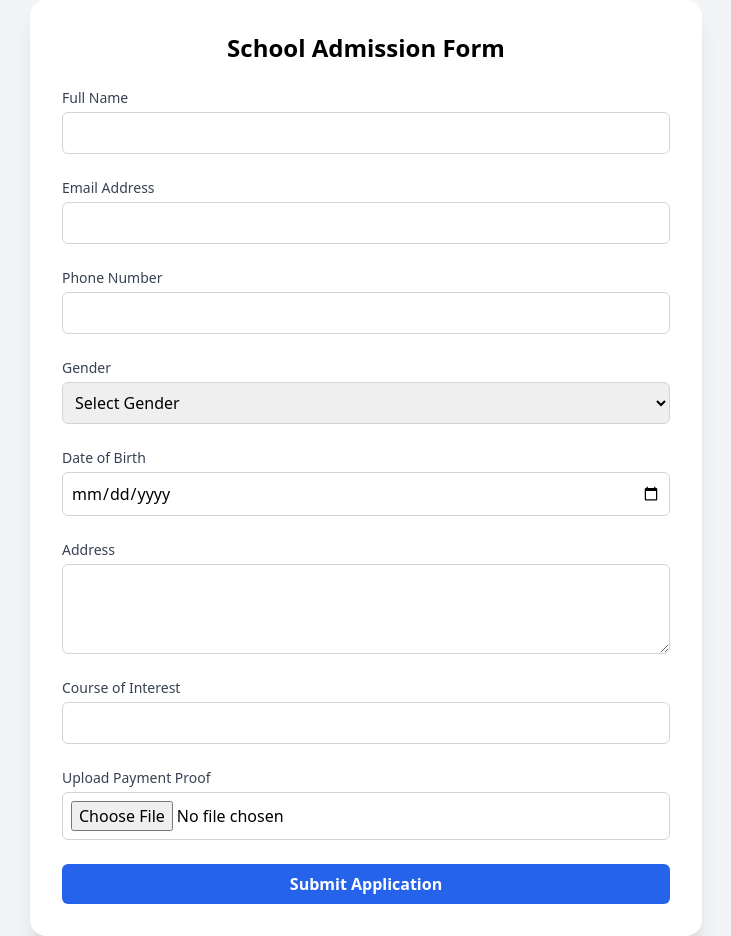
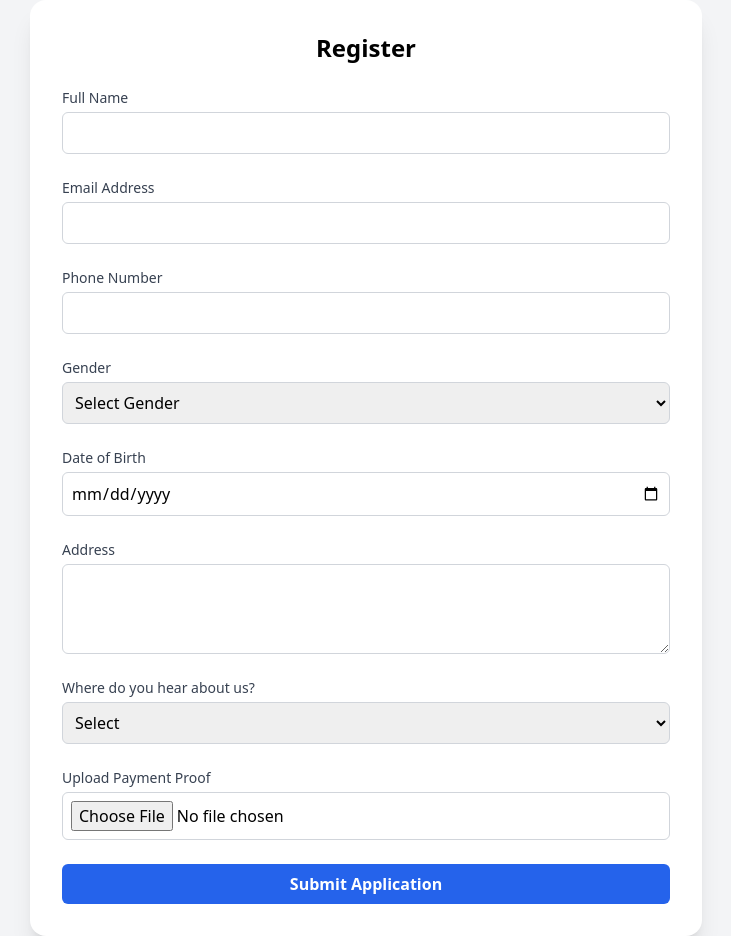
Before and after one commit to Yusufiabichi/School-Portal, a React (Vite) app: page /RegistrationPage in a window 1280 px wide. Shown: the whole page, without its empty margins (274-1005 px from the left). Built offline with nearby package versions, Linux system fonts and the light colour scheme.

Commit message:
Guardian page

```diff
--- a/src/pages/ApplicationPage.jsx
+++ b/src/pages/ApplicationPage.jsx
@@ -1,10 +1,13 @@
-import React, { useState } from 'react';
+import React, { useState } from "react";
 
 const PersonalInformation = ({ formData, handleChange }) => (
   <div className="space-y-6">
     <h2 className="text-xl font-bold">Personal Information</h2>
     <div>
-      <label htmlFor="fullName" className="block text-sm font-medium text-gray-700">
+      <label
+        htmlFor="fullName"
+        className="block text-sm font-medium text-gray-700"
+      >
         Full Name
       </label>
       <input
@@ -19,7 +22,10 @@ const PersonalInformation = ({ formData, handleChange }) => (
       />
     </div>
     <div>
-      <label htmlFor="email" className="block text-sm font-medium text-gray-700">
+      <label
+        htmlFor="email"
+        className="block text-sm font-medium text-gray-700"
+      >
         Email Address
       </label>
       <input
@@ -34,7 +40,10 @@ const PersonalInformation = ({ formData, handleChange }) => (
       />
     </div>
     <div>
-      <label htmlFor="phoneNumber" className="block text-sm font-medium text-gray-700">
+      <label
+        htmlFor="phoneNumber"
+        className="block text-sm font-medium text-gray-700"
+      >
         Phone Number
       </label>
       <input
@@ -49,7 +58,27 @@ const PersonalInformation = ({ formData, handleChange }) => (
       />
     </div>
 
-
+    <div>
+      <label
+        htmlFor="course-of-interest"
+        className="block text-sm font-medium text-gray-700"
+      >
+        Course Of Interest
+      </label>
+      <select
+        name="course-of-interest"
+        id="course-of-interest"
+        value={formData.courseOfInterest}
+        onChange={handleChange}
+        required
+        className="mt-1 block w-full p-2 border border-gray-300 rounded-md focus:outline-none focus:ring-2 focus:ring-blue-500"
+      >
+        <option value="">Select Course</option>
+        <option value="Public-health">Public Health</option>
+        <option value="Midwifery">Midwifery</option>
+        <option value="CHEW">CHEW</option>
+      </select>
+    </div>
   </div>
 );
 
@@ -57,10 +86,14 @@ const AcademicRecords = ({ formData, handleChange }) => (
   <div className="space-y-6">
     <h2 className="text-xl font-bold">Academic Records</h2>
     <div>
-      <label htmlFor="highSchoolName" className="block text-sm font-medium text-gray-700">
-        High School Name
+      <label
+        htmlFor="highSchoolName"
+        className="block text-sm font-medium text-gray-700"
+      >
+        Secondary School Attended
       </label>
       <input
+        placeholder=" Enter School Name"
         type="text"
         name="highSchoolName"
         id="highSchoolName"
@@ -72,11 +105,14 @@ const AcademicRecords = ({ formData, handleChange }) => (
       />
     </div>
     <div>
-      <label htmlFor="graduationYear" className="block text-sm font-medium text-gray-700">
+      <label
+        htmlFor="graduationYear"
+        className="block text-sm font-medium text-gray-700"
+      >
         Graduation Year
       </label>
       <input
-        type="number"
+        type="tel"
         name="graduationYear"
         id="graduationYear"
         value={formData.graduationYear}
@@ -86,12 +122,36 @@ const AcademicRecords = ({ formData, handleChange }) => (
         focus:outline-none focus:ring-2 focus:ring-blue-500"
       />
     </div>
+
+    <div>
+      <label
+        htmlFor="SSCE-Exam"
+        className="block text-sm font-medium text-gray-700"
+      >
+        SSCE Examination
+      </label>
+      <select
+        name="SSCE-Exam"
+        id="SSCE-Exam"
+        value={formData.ssceExam}
+        onChange={handleChange}
+        required
+        className="mt-1 block w-full p-2 border border-gray-300 rounded-md focus:outline-none focus:ring-2 focus:ring-blue-500"
+      >
+        <option value="">Select</option>
+        <option value="NECO">NECO</option>
+        <option value="WaEC">WaEC</option>
+        <option value="JAMB">JAMB</option>
+        <option value="Other">Other</option>
+      </select>
+    </div>
+
     <div>
       <label htmlFor="gpa" className="block text-sm font-medium text-gray-700">
-        GPA
+        No. of Credits/ Score
       </label>
       <input
-        type="text"
+        type="tel"
         name="gpa"
         id="gpa"
         value={formData.gpa}
@@ -107,8 +167,12 @@ const AcademicRecords = ({ formData, handleChange }) => (
 const GuardianInformation = ({ formData, handleChange }) => (
   <div className="space-y-6">
     <h2 className="text-xl font-bold">Parent/Guardian Information</h2>
+
     <div>
-      <label htmlFor="guardianName" className="block text-sm font-medium text-gray-700">
+      <label
+        htmlFor="guardianName"
+        className="block text-sm font-medium text-gray-700"
+      >
         Guardian's Name
       </label>
       <input
@@ -122,8 +186,12 @@ const GuardianInformation = ({ formData, handleChange }) => (
         focus:ring-2 focus:ring-blue-500"
       />
     </div>
+
     <div>
-      <label htmlFor="guardianPhone" className="block text-sm font-medium text-gray-700">
+      <label
+        htmlFor="guardianPhone"
+        className="block text-sm font-medium text-gray-700"
+      >
         Guardian's Phone Number
       </label>
       <input
@@ -137,34 +205,43 @@ const GuardianInformation = ({ formData, handleChange }) => (
         focus:ring-2 focus:ring-blue-500"
       />
     </div>
+
     <div>
-      <label htmlFor="guardianRelation" className="block text-sm font-medium text-gray-700">
-        Relationship to Candidate
+      <label
+        htmlFor="SSCE-Exam"
+        className="block text-sm font-medium text-gray-700"
+      >
+        SSCE Examination
       </label>
-      <input
-        type="text"
-        name="guardianRelation"
-        id="guardianRelation"
-        value={formData.guardianRelation}
+      <select
+        name="SSCE-Exam"
+        id="SSCE-Exam"
+        value={formData.ssceExam}
         onChange={handleChange}
         required
         className="mt-1 block w-full p-2 border border-gray-300 rounded-md focus:outline-none focus:ring-2 focus:ring-blue-500"
-      />
+      >
+        <option value="">Select</option>
+        <option value="NECO">NECO</option>
+        <option value="WaEC">WaEC</option>
+        <option value="JAMB">JAMB</option>
+        <option value="Other">Other</option>
+      </select>
     </div>
   </div>
 );
 
 const RegistrationPage = () => {
   const [formData, setFormData] = useState({
-    fullName: '',
-    email: '',
-    phoneNumber: '',
-    highSchoolName: '',
-    graduationYear: '',
-    gpa: '',
-    guardianName: '',
-    guardianPhone: '',
-    guardianRelation: '',
+    fullName: "",
+    email: "",
+    phoneNumber: "",
+    highSchoolName: "",
+    graduationYear: "",
+    gpa: "",
+    guardianName: "",
+    guardianPhone: "",
+    guardianRelation: "",
   });
 
   const [currentSection, setCurrentSection] = useState(1);
@@ -184,18 +261,32 @@ const RegistrationPage = () => {
 
   const handleSubmit = (e) => {
     e.preventDefault();
-    console.log('Form Data Submitted:', formData);
+    console.log("Form Data Submitted:", formData);
     // Add form submission logic here (e.g., API call to backend)
   };
 
   return (
     <div className="min-h-screen flex items-center justify-center bg-gray-100">
       <div className="max-w-3xl w-full bg-white p-8 shadow-xl rounded-2xl">
-        <h1 className="text-2xl font-bold text-center mb-6">School Admission Form</h1>
+        <h1 className="text-2xl font-bold text-center mb-6">
+          School Admission Form
+        </h1>
         <form onSubmit={handleSubmit} className="space-y-6">
-          {currentSection === 1 && <PersonalInformation formData={formData} handleChange={handleChange} />}
-          {currentSection === 2 && <AcademicRecords formData={formData} handleChange={handleChange} />}
-          {currentSection === 3 && <GuardianInformation formData={formData} handleChange={handleChange} />}
+          {currentSection === 1 && (
+            <PersonalInformation
+              formData={formData}
+              handleChange={handleChange}
+            />
+          )}
+          {currentSection === 2 && (
+            <AcademicRecords formData={formData} handleChange={handleChange} />
+          )}
+          {currentSection === 3 && (
+            <GuardianInformation
+              formData={formData}
+              handleChange={handleChange}
+            />
+          )}
 
           <div className="flex justify-between items-center mt-6">
             {currentSection > 1 && (
--- a/src/pages/RegistrationPage.jsx
+++ b/src/pages/RegistrationPage.jsx
@@ -1,20 +1,20 @@
-import React, { useState } from 'react';
+import React, { useState } from "react";
 
 const RegistrationPage = () => {
   const [formData, setFormData] = useState({
-    fullName: '',
-    email: '',
-    phoneNumber: '',
-    gender: '',
-    dob: '',
-    address: '',
-    course: '',
+    fullName: "",
+    email: "",
+    phoneNumber: "",
+    gender: "",
+    dob: "",
+    address: "",
+    course: "",
     paymentProof: null,
   });
 
   const handleChange = (e) => {
     const { name, value, files } = e.target;
-    if (name === 'paymentProof') {
+    if (name === "paymentProof") {
       setFormData({ ...formData, [name]: files[0] });
     } else {
       setFormData({ ...formData, [name]: value });
@@ -23,17 +23,20 @@ const RegistrationPage = () => {
 
   const handleSubmit = (e) => {
     e.preventDefault();
-    console.log('Form Data Submitted:', formData);
+    console.log("Form Data Submitted:", formData);
     // Add form submission logic here (e.g., API call to backend)
   };
 
   return (
     <div className="min-h-screen flex items-center justify-center bg-gray-100">
       <div className="max-w-2xl w-full bg-white p-8 shadow-xl rounded-2xl">
-        <h1 className="text-2xl font-bold text-center mb-6">School Admission Form</h1>
+        <h1 className="text-2xl font-bold text-center mb-6">Register</h1>
         <form onSubmit={handleSubmit} className="space-y-6">
           <div>
-            <label htmlFor="fullName" className="block text-sm font-medium text-gray-700">
+            <label
+              htmlFor="fullName"
+              className="block text-sm font-medium text-gray-700"
+            >
               Full Name
             </label>
             <input
@@ -48,7 +51,10 @@ const RegistrationPage = () => {
           </div>
 
           <div>
-            <label htmlFor="email" className="block text-sm font-medium text-gray-700">
+            <label
+              htmlFor="email"
+              className="block text-sm font-medium text-gray-700"
+            >
               Email Address
             </label>
             <input
@@ -63,7 +69,10 @@ const RegistrationPage = () => {
           </div>
 
           <div>
-            <label htmlFor="phoneNumber" className="block text-sm font-medium text-gray-700">
+            <label
+              htmlFor="phoneNumber"
+              className="block text-sm font-medium text-gray-700"
+            >
               Phone Number
             </label>
             <input
@@ -78,7 +87,10 @@ const RegistrationPage = () => {
           </div>
 
           <div>
-            <label htmlFor="gender" className="block text-sm font-medium text-gray-700">
+            <label
+              htmlFor="gender"
+              className="block text-sm font-medium text-gray-700"
+            >
               Gender
             </label>
             <select
@@ -96,7 +108,10 @@ const RegistrationPage = () => {
           </div>
 
           <div>
-            <label htmlFor="dob" className="block text-sm font-medium text-gray-700">
+            <label
+              htmlFor="dob"
+              className="block text-sm font-medium text-gray-700"
+            >
               Date of Birth
             </label>
             <input
@@ -111,7 +126,10 @@ const RegistrationPage = () => {
           </div>
 
           <div>
-            <label htmlFor="address" className="block text-sm font-medium text-gray-700">
+            <label
+              htmlFor="address"
+              className="block text-sm font-medium text-gray-700"
+            >
               Address
             </label>
             <textarea
@@ -126,22 +144,33 @@ const RegistrationPage = () => {
           </div>
 
           <div>
-            <label htmlFor="course" className="block text-sm font-medium text-gray-700">
-              Course of Interest
+            <label
+              htmlFor="hear-about-us"
+              className="block text-sm font-medium text-gray-700"
+            >
+              Where do you hear about us?
             </label>
-            <input
-              type="text"
-              name="course"
-              id="course"
-              value={formData.course}
+            <select
+              name="hear-about-us"
+              id="hear-about-us"
+              value={formData.hearAbotUs}
               onChange={handleChange}
               required
               className="mt-1 block w-full p-2 border border-gray-300 rounded-md focus:outline-none focus:ring-2 focus:ring-blue-500"
-            />
+            >
+              <option value="">Select</option>
+              <option value="Facebook">Facebook</option>
+              <option value="Instagram">Instagram</option>
+              <option value="Friend">Friend</option>
+              <option value="Other">Other</option>
+            </select>
           </div>
 
           <div>
-            <label htmlFor="paymentProof" className="block text-sm font-medium text-gray-700">
+            <label
+              htmlFor="paymentProof"
+              className="block text-sm font-medium text-gray-700"
+            >
               Upload Payment Proof
             </label>
             <input
```
